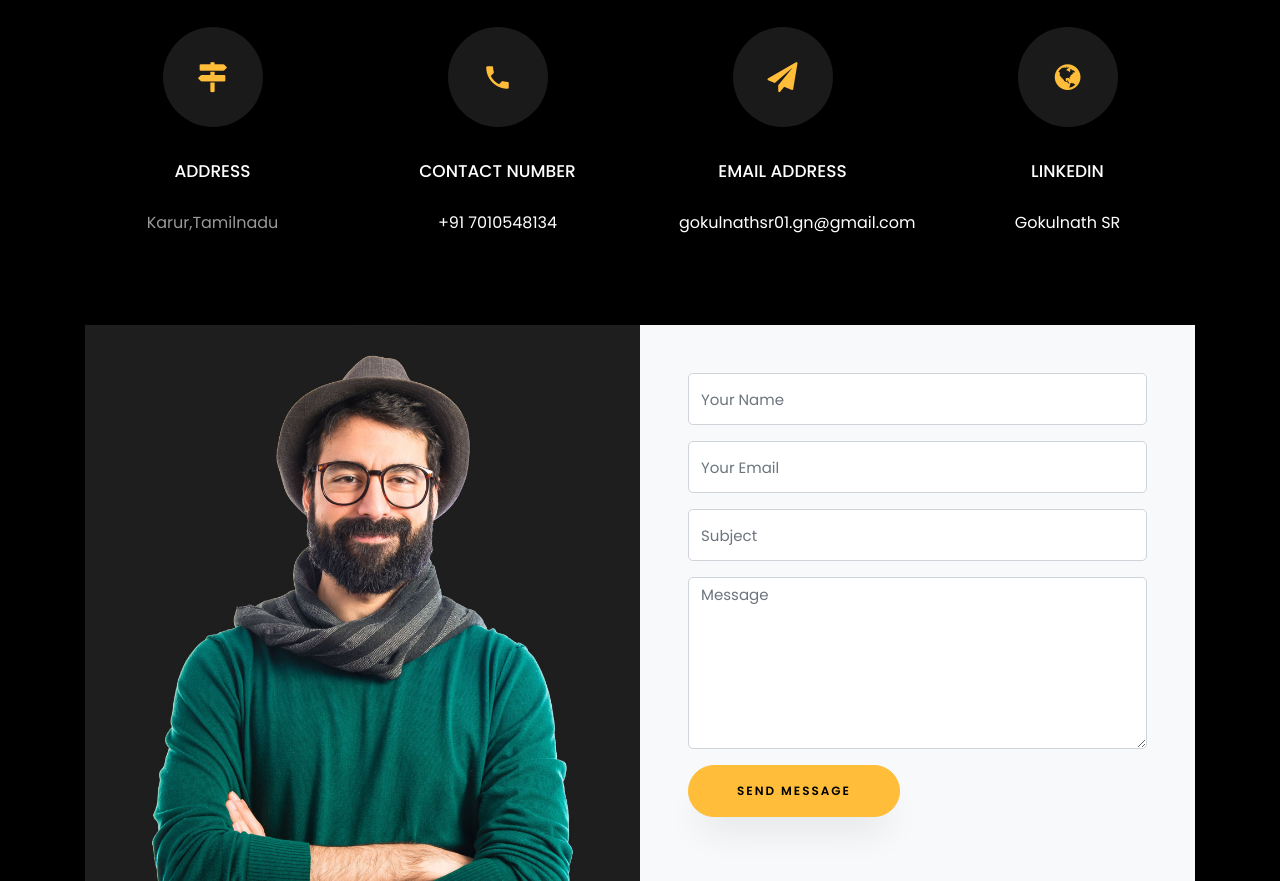
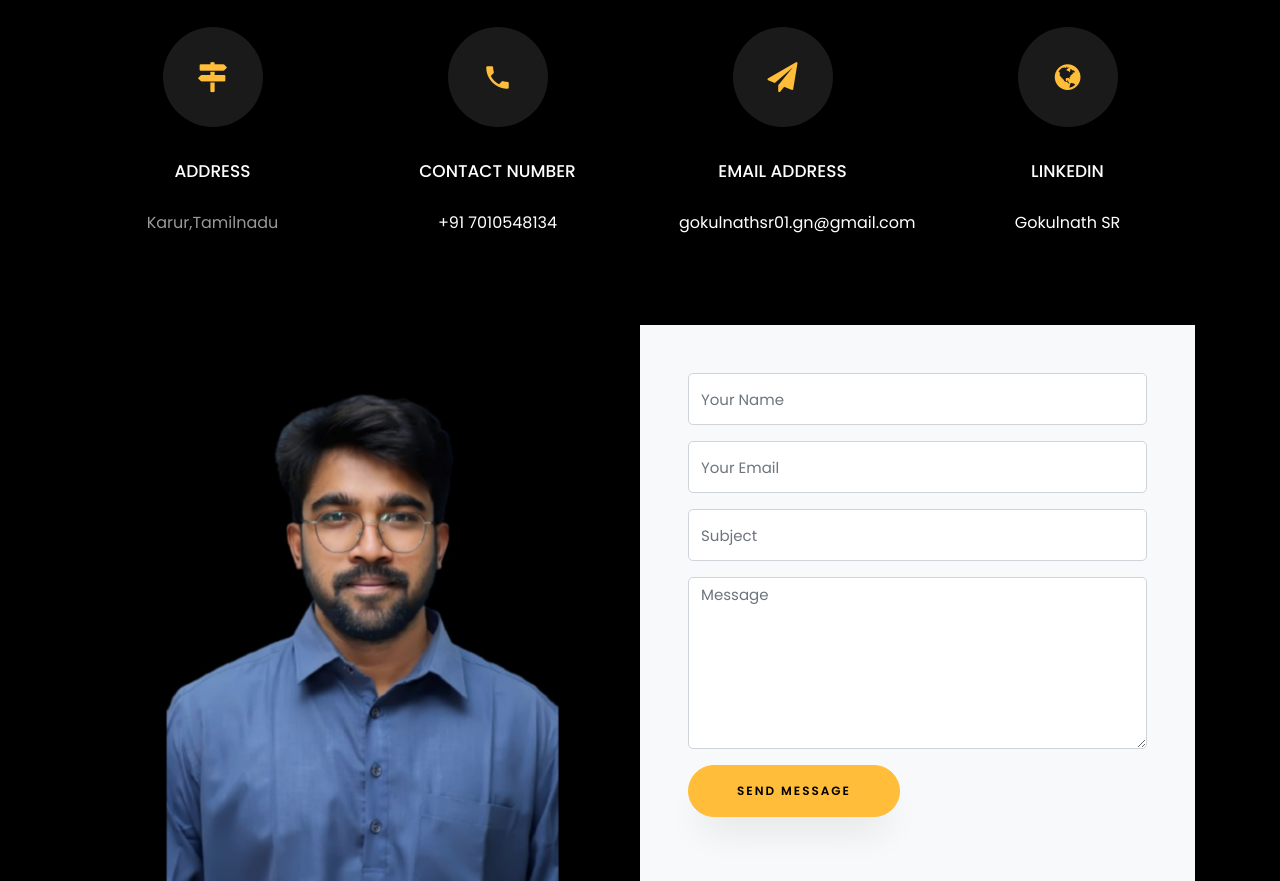
Before and after one commit to gokulnathsr/Gokulnath_PortFolio, a website: page public/index.html in a window 1280 px wide. Shown: the part 5288-6169 px from the top of the page. Drawn offline with Linux system fonts and the light colour scheme; files whose address does not match are found by name.

Commit message:
Added About image

```diff
--- a/public/index.html
+++ b/public/index.html
@@ -622,7 +622,7 @@
           <div class="col-md-6 d-flex">
             <div
               class="img"
-              style="background-image: url(images/about.jpg)"
+              style="background-image: url(images/Gokulnath-Pro.jpg)"
             ></div>
           </div>
         </div>
```
